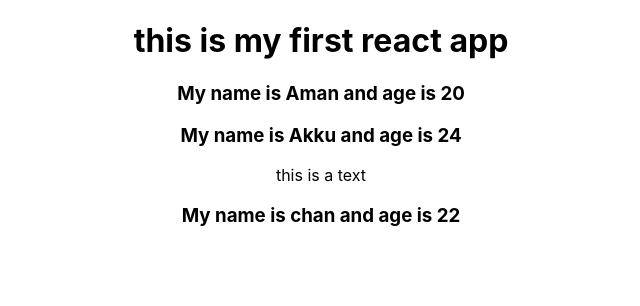
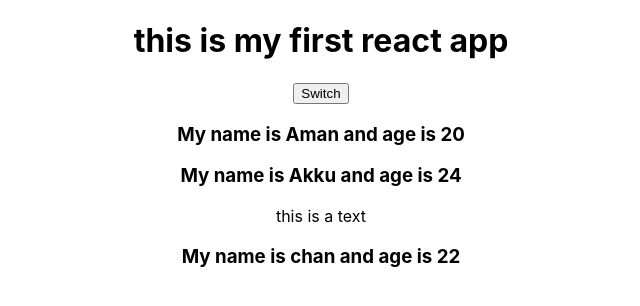
Before and after one commit to Chandan-Saini/react-app-latest-prctc, a React (Create React App) app: page / in a window 1280 px wide. Shown: the top 306 px of the page, without its empty margins (319-959 px from the left). Built offline with nearby package versions, Linux system fonts and the light colour scheme.

Commit message:
added a button with vevnt handler

```diff
--- a/src/App.js
+++ b/src/App.js
@@ -11,10 +11,15 @@ class App extends Component {
     {name:"chan",age:22}
   ]
 }
+
+eventHandler=()=>{
+  console.log("button clicked");
+}
   render(){
     return (
       <div className="App">
         <h1>this is my first react app </h1>
+        <button onClick={this.eventHandler}>Switch</button>
         <Person name={this.state.person[0].name} age={this.state.person[0].age} />
         <Person name={this.state.person[1].name} age={this.state.person[1].age}> this is a text</Person>
         <Person name={this.state.person[2].name} age={this.state.person[2].age} />
```
